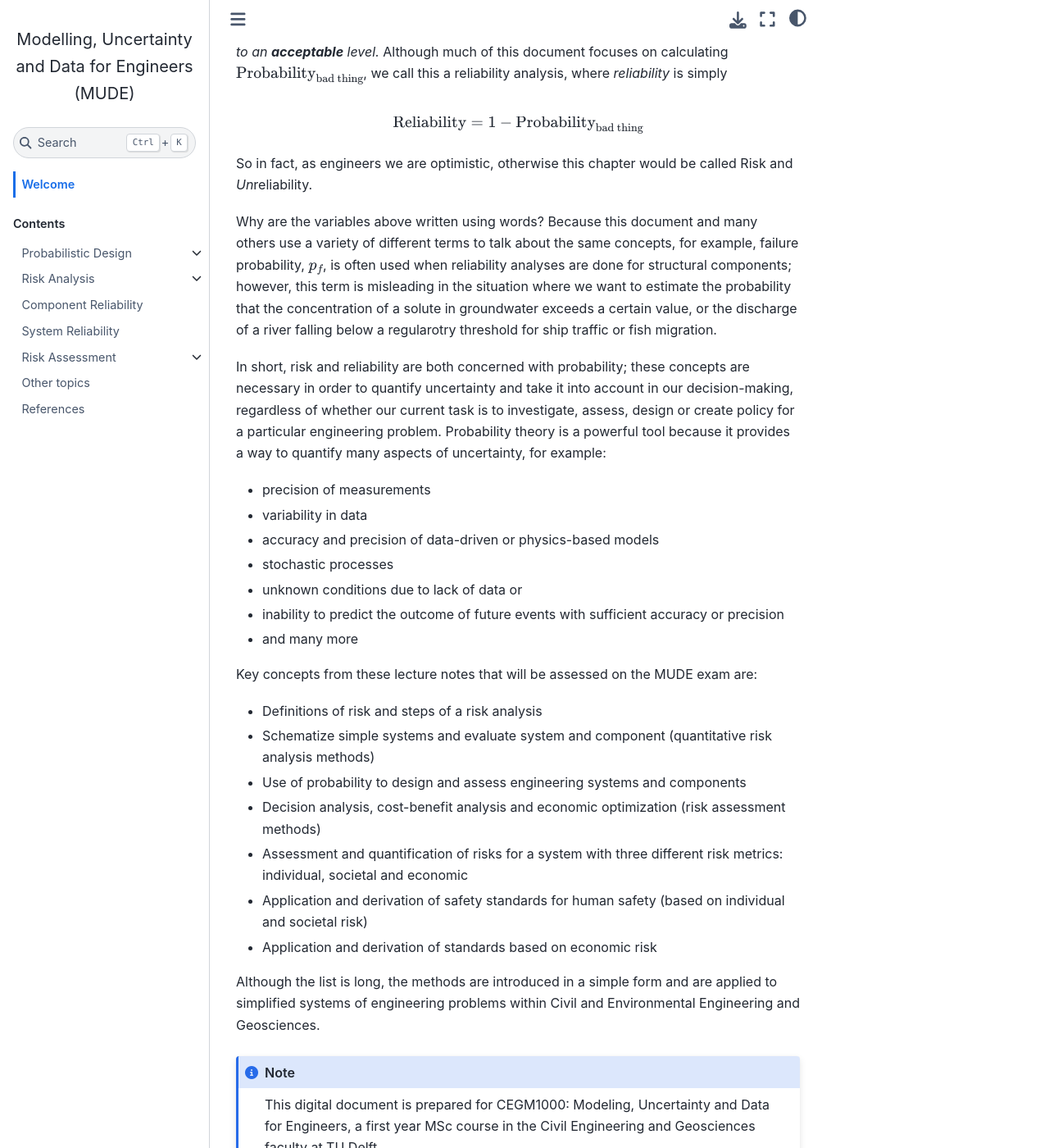
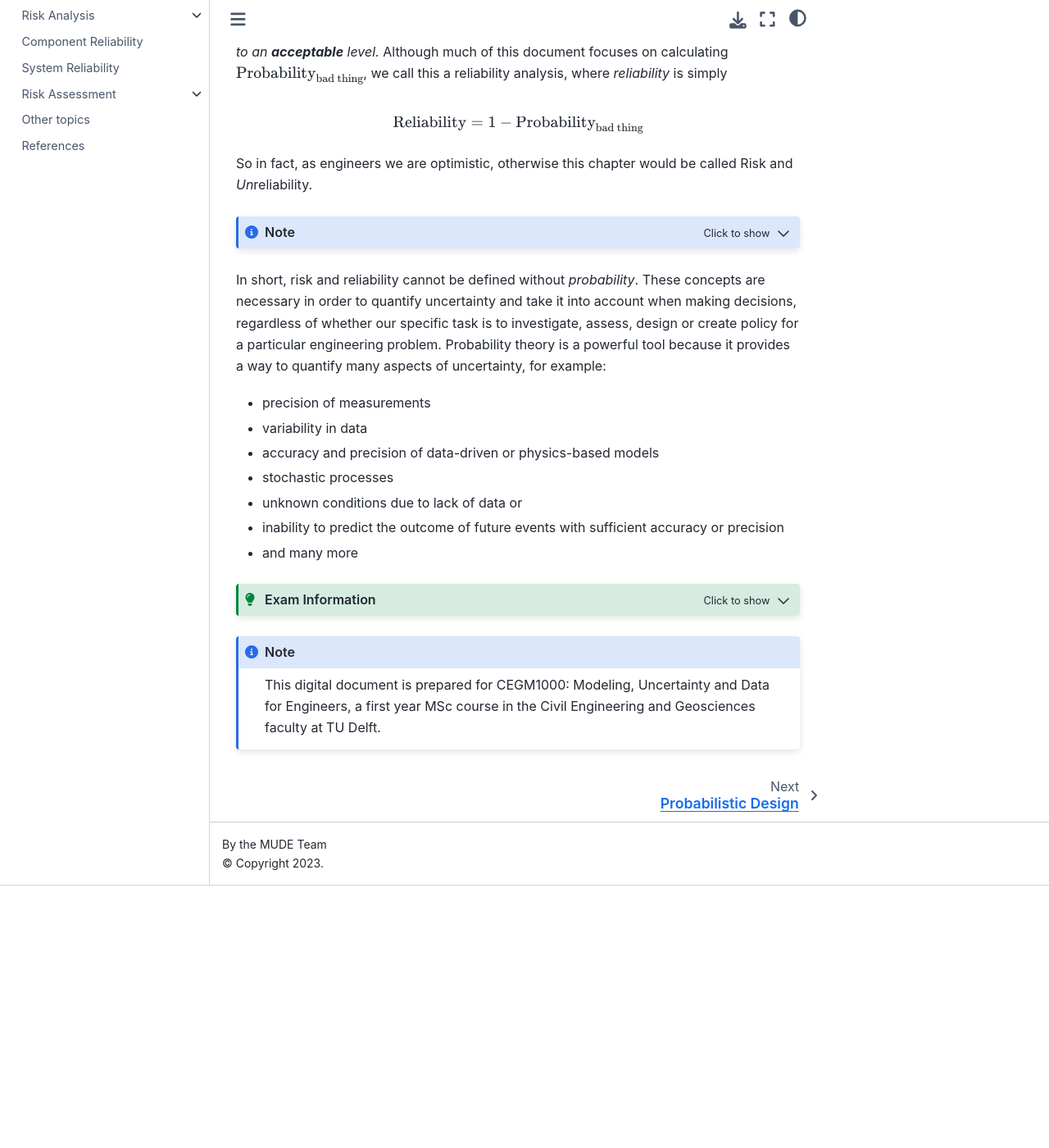
Before and after one commit to TUDelft-CITG/MUDE, a Jupyter Book: the page built from book/intro.md, in a window 1280 px wide and 1400 px high, scrolled down 371 px. Shown: the whole window at 82% size. Built offline with Jupyter Book 1.0.4 settings and Sphinx 7.4.7 and the Sphinx Book theme 1.1.4, drawn with Linux system fonts in a browser that asks for light colours; after the commit the page ends 1451 px from its top, so only the background shows below that.

Commit message:
put exam info in dropdown

````diff
--- a/book/intro.md
+++ b/book/intro.md
@@ -12,9 +12,12 @@ $$\text{Reliability}=1-\text{Probability}_\text{bad thing}$$
 
 So in fact, as engineers we are optimistic, otherwise this chapter would be called Risk and *Un*reliability.
 
+```{note}
+:class: dropdown
 Why are the variables above written using words? Because this document and many others use a variety of different terms to talk about the same concepts, for example, failure probability, $p_f$, is often used when reliability analyses are done for structural components; however, this term is misleading in the situation where we want to estimate the probability that the concentration of a solute in groundwater exceeds a certain value, or the discharge of a river falling below a regularotry threshold for ship traffic or fish migration.
+```
 
-In short, risk and reliability are both concerned with probability; these concepts are necessary in order to quantify uncertainty and take it into account in our decision-making, regardless of whether our current task is to investigate, assess, design or create policy for a particular engineering problem. Probability theory is a powerful tool because it provides a way to quantify many aspects of uncertainty, for example:
+In short, risk and reliability cannot be defined without *probability*. These concepts are necessary in order to quantify uncertainty and take it into account when making decisions, regardless of whether our specific task is to investigate, assess, design or create policy for a particular engineering problem. Probability theory is a powerful tool because it provides a way to quantify many aspects of uncertainty, for example:
 - precision of measurements
 - variability in data
 - accuracy and precision of data-driven or physics-based models
@@ -23,9 +26,11 @@ In short, risk and reliability are both concerned with probability; these concep
 - inability to predict the outcome of future events with sufficient accuracy or precision
 - and many more
 
+```{admonition} Exam Information
+:class: tip, dropdown
 Key concepts from these lecture notes that will be assessed on the MUDE exam are:
 - Definitions of risk and steps of a risk analysis
-- Schematize simple systems and evaluate system and component (quantitative risk analysis methods)
+- Schematize simple systems; evaluate system and component reliability (quantitative risk analysis methods)
 - Use of probability to design and assess engineering systems and components
 - Decision analysis, cost-benefit analysis and economic optimization (risk assessment methods)
 - Assessment and quantification of risks for a system with three different risk metrics: individual, societal and economic
@@ -33,6 +38,7 @@ Key concepts from these lecture notes that will be assessed on the MUDE exam are
 - Application and derivation of standards based on economic risk
 
 Although the list is long, the methods are introduced in a simple form and are applied to simplified systems of engineering problems within Civil and Environmental Engineering and Geosciences.
+```
 
 ```{note}
 This digital document is prepared for CEGM1000: Modeling, Uncertainty and Data for Engineers, a first year MSc course in the Civil Engineering and Geosciences faculty at TU Delft.
````
